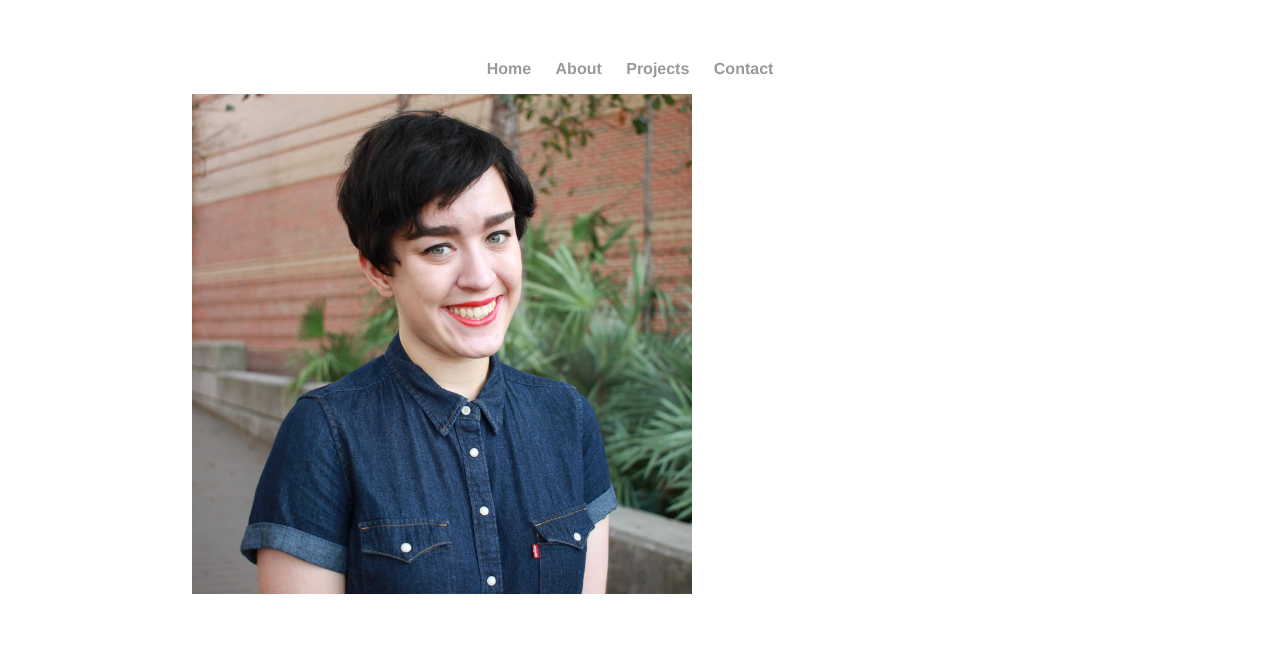
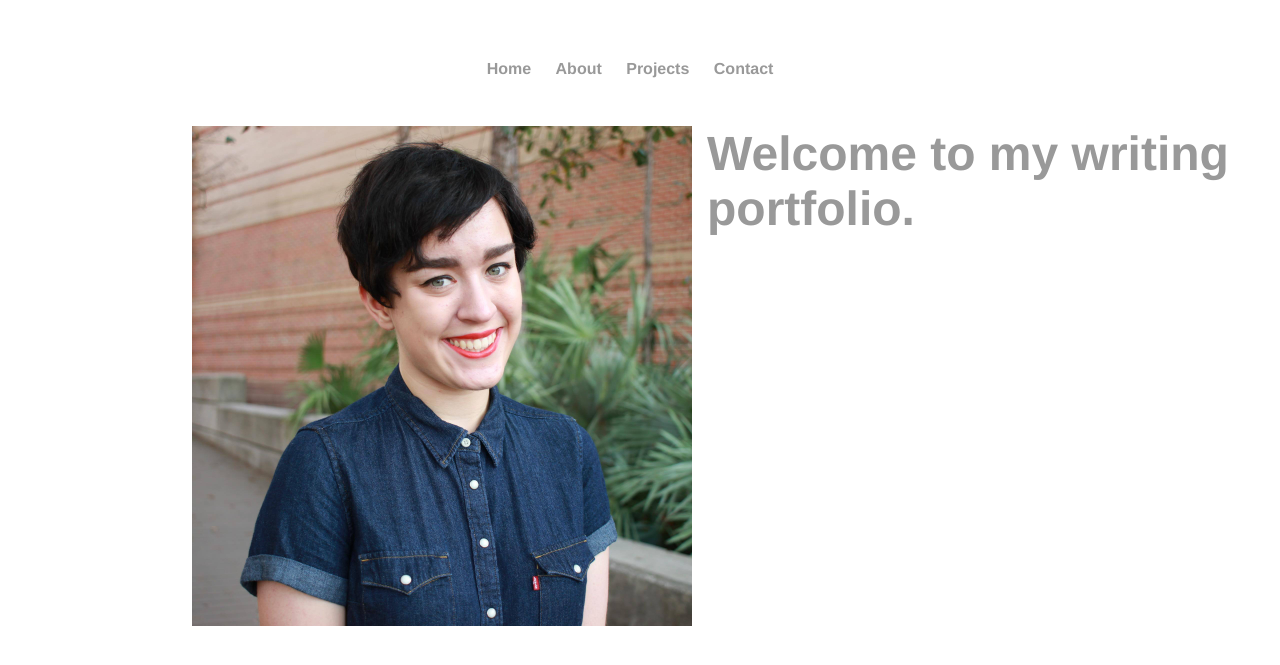
Before and after one commit to cupofpython/cupofpython.github.io, a PHP site: page / in a window 1280 px wide. Shown: the top 665 px of the page. Run offline with PHP 8.4, Linux system fonts and the light colour scheme.

Commit message:
alignment fun

```diff
--- a/index.html
+++ b/index.html
@@ -16,9 +16,15 @@
 
 		</nav>
 
-		<div>
-    		<img src ="/images/favicon.jpg" height = "500" width = "500">
-    		</div>
+    	<div>
+    		<h1>
+    			<img src ="/images/favicon.jpg" height = "500" width = "500">
+    			Welcome to my writing portfolio.
+    		</h1>
+
+    	</div>
+
+
 		<footer>
 		</footer>
 	</body>
--- a/stylesheets/main.css
+++ b/stylesheets/main.css
@@ -2,9 +2,15 @@ body {
     margin: 60px auto;
     width: 70%;
 }
-.img {
+
+div {
+  position: fixed;
+}
+
+img {
   opacity: 70;
-  position: fixed;
+  float: left;
+  margin-right: 15px;
 }
 
 @keyframes fade {
@@ -17,16 +23,9 @@ body {
 	to {opacity: 0;}
 }
 
-.content h1{
+h1{
 	color: #999;
 	font-family: Elephant;
-	position:absolute;
-    width:300px;
-    height:100px;
-    bottom:10px;
-    right:25%;
-    left:50%;
-    margin-left:-150px;
 	opacity: 1;
 
 }
```
